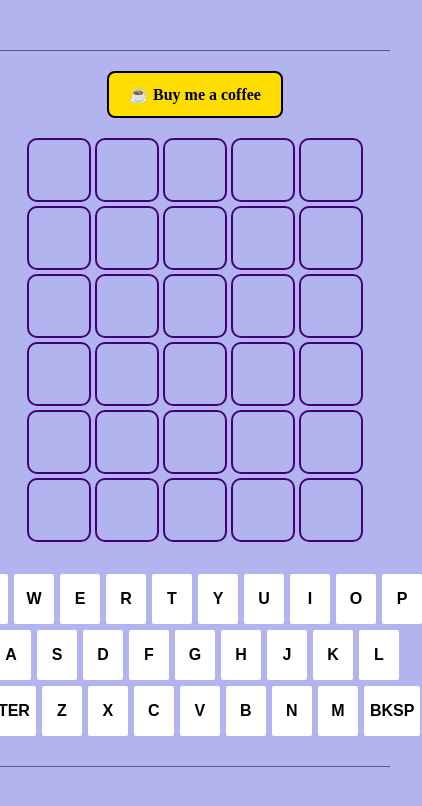
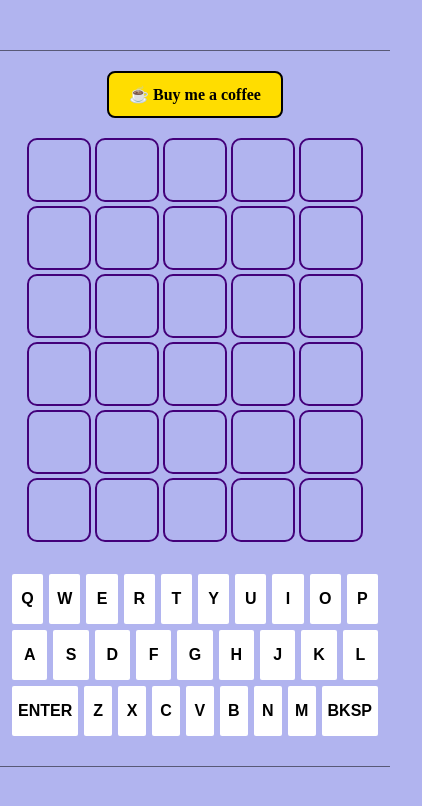
Before and after one commit to partlows/partlows.github.io, a Next.js app: page /wordle_clone in a window 390 px wide. Shown: the top 806 px of the page, 422 px wide, since content can reach past the window. Built offline with nearby package versions, Linux system fonts and the light colour scheme; a web font is replaced by a local one.

Commit message:
-starting to fix responsiveness

```diff
--- a/src/app/layout.tsx
+++ b/src/app/layout.tsx
@@ -29,19 +29,21 @@ export default function RootLayout({
       style={{
         fontFamily: defaultFont.style.fontFamily,
         backgroundColor: "#b1b4ef",
+        height: "100%",
       }}
     >
       <head>
+        <meta name="viewport" content="width=device-width, initial-scale=1.0" />
         <link
           href="https://api.fontshare.com/v2/css?f[]=satoshi@301&display=swap"
           rel="stylesheet"
         />
       </head>
-      <body style={{ margin: 0 }}>
+      <body style={{ margin: 0, padding: 0, height: "100%" }}>
         <header>
           <Header />
         </header>
-        {children}
+        <main>{children}</main>
         <footer>
           <Footer />
         </footer>
--- a/src/app/wordle_clone/components/Board.module.scss
+++ b/src/app/wordle_clone/components/Board.module.scss
@@ -1,6 +1,8 @@
 .board-wrapper {
     display: flex;
     flex-direction: column;
+    width:100%;
+    align-items: center;
     gap: 4px;
     margin-bottom: 32px;
 }
--- a/src/app/wordle_clone/components/Game.module.scss
+++ b/src/app/wordle_clone/components/Game.module.scss
@@ -1,6 +1,8 @@
 .container {
     display: flex;
     flex-direction: column;
-    align-items: center;
+    width: 100%;
+    max-width: 500px;
     user-select: none;
+    margin: 0 auto;
 }
--- a/src/app/wordle_clone/components/KeyboardRow.module.scss
+++ b/src/app/wordle_clone/components/KeyboardRow.module.scss
@@ -1,5 +1,7 @@
 .keyboard-row {
   display: flex;
+  width: 100%;
+  justify-content: center;
   gap: 6px;
   margin-bottom: 6px;
 }
@@ -9,8 +11,7 @@
   border: none;
   border-radius: 2px;
   height: 50px;
-  min-width: 40px;
-  max-width: 100%;
+  width: 100%;
   font-weight: bold;
   font-size: 1rem;
 
--- a/src/app/wordle_clone/components/ScreenKeyboard.module.scss
+++ b/src/app/wordle_clone/components/ScreenKeyboard.module.scss
@@ -2,5 +2,5 @@
   display: flex;
   flex-direction: column;
   align-items: center;
-  margin-bottom: 24px;
+  margin: 0 12px 24px;
 }
```
